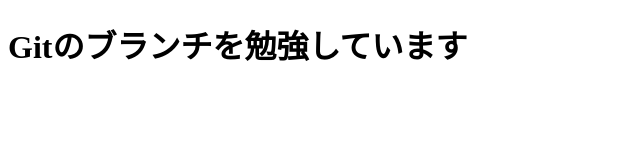
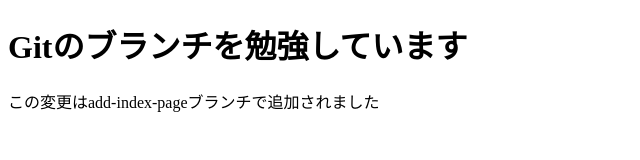
Before and after one commit to yuukimaru130516/git-study2, a plain HTML site: page index.html in a window 1280 px wide. Shown: the whole page, without its empty margins (0-640 px from the left). Drawn offline with Linux system fonts and the light colour scheme.

Commit message:
add paragraph

```diff
--- a/index.html
+++ b/index.html
@@ -8,5 +8,6 @@
 </head>
 <body>
   <h1>Gitのブランチを勉強しています</h1>
+  <p>この変更はadd-index-pageブランチで追加されました</p>
 </body>
 </html>
```
